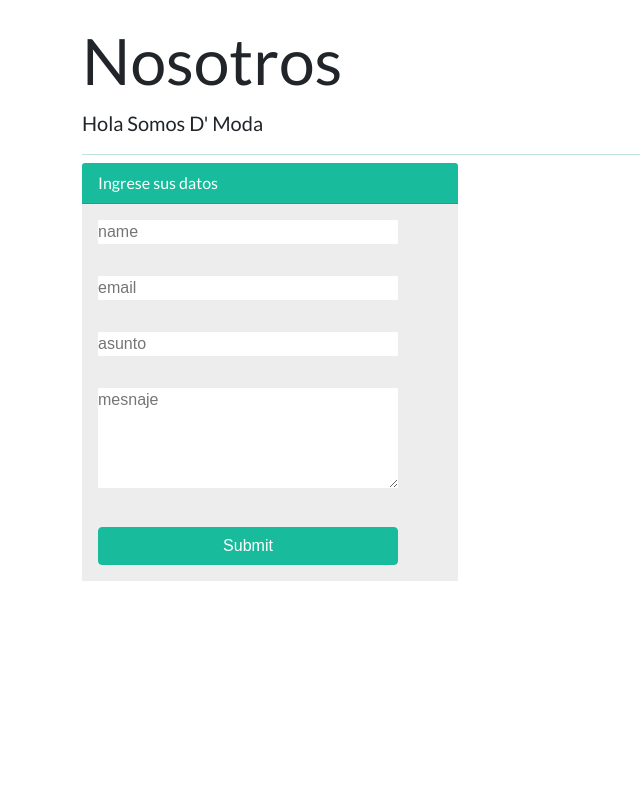
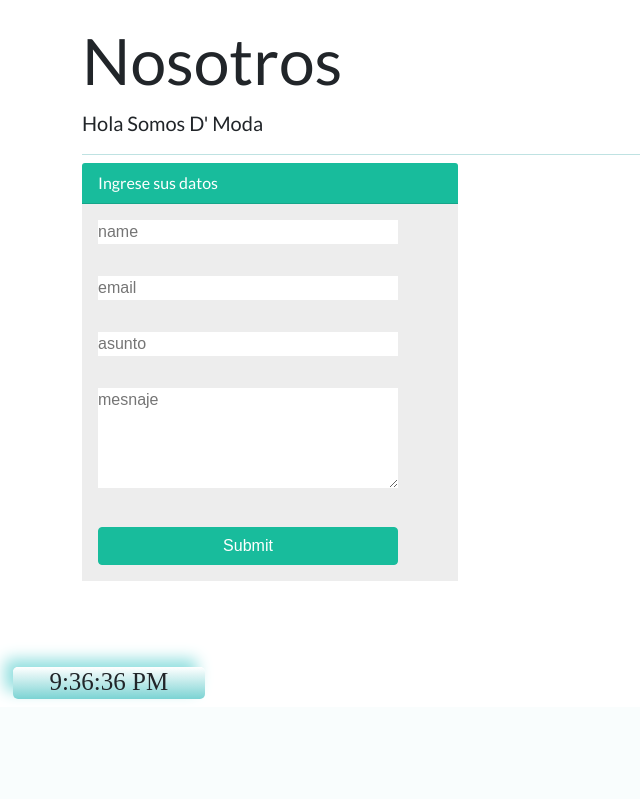
Before and after one commit to JesusAnayaDev/Pagina_Web_DMODA, a PHP site: page /nosotros.php in a window 1280 px wide. Shown: the part 93-892 px from the top of the page, without its empty margins (0-640 px from the left). After the commit the page ends 792 px from the top, so only its background shows below. Run offline with PHP 8.4, Linux system fonts and the light colour scheme.

Commit message:
Se agrego el reloj

```diff
--- a/JS/index_dom.js
+++ b/JS/index_dom.js
@@ -1,7 +1,9 @@
 import hamburguerMenu from "./menu_hamburguesa.js";
+import { digitalClock } from "./reloj.js";
 
 const d = document;
 
 d.addEventListener("DOMContentLoaded", e=> {
     hamburguerMenu(".btn-config", ".enlaces");
+    digitalClock(".reloj", ".relojDigital");
 })
--- /dev/null
+++ b/JS/reloj.js
@@ -0,0 +1,9 @@
+const d = document;
+
+export function digitalClock(clock) {
+  setInterval(() => {
+    let clockHour = new Date().toLocaleTimeString();
+    d.querySelector(clock).innerHTML = `<h3>${clockHour}</h3>`;
+    d.querySelector('h3').classList.add("relojDigital");
+  }, 1000);
+}
--- a/css/style.css
+++ b/css/style.css
@@ -41,6 +41,7 @@ img {
 
 .enlaces.is-active {
   left: 0;
+  opacity: 1;
 }
 
 .logo {
@@ -110,6 +111,38 @@ nav ul li a:hover{
   background: linear-gradient(to bottom, rgb(255, 255, 255), rgb(123, 211, 211));
 }
 
+.hamburger-box {
+  position: relative;
+  display: inline-block;
+  width: 40px;
+  height: 10px;
+}
+
+
+.reloj {
+  display: flex;
+  font-size: 20px;
+  font-family: 'Courier New', Courier, monospace;
+  justify-content: center;
+  align-items: center;
+  position: fixed;
+  z-index: 998;
+  bottom: 1vh;
+  left: 1vw;
+  width: 12rem;
+  height: 2rem;
+  padding: 0;
+  background: linear-gradient(to bottom, rgb(255, 255, 255), rgb(123, 211, 211));
+  border-radius: 5px;
+  box-shadow: -8px -8px 15px rgb(145, 223, 223);
+}
+
+.relojDigital {
+  font-family: 'Times New Roman', Times, serif;
+  padding-top: 5px;
+  font-size: 25px;
+}
+
 @media (max-width: 952px){
   .logo{
     padding-left: 20px;
@@ -137,6 +170,7 @@ nav ul li a:hover{
     left: -100%;
     text-align: center;
     transition: all .5s;
+    opacity: 0;
   }
 
   nav ul li {
@@ -155,42 +189,6 @@ nav ul li a:hover{
   }
 
 
-}
-
-.card-header {
-  background-color: #fff;
-}
-
-.boton {
-  background-color: rgb(5, 89, 110);
-}
-
-.salir {
-  color: rgb(2, 71, 88);
-  text-align: center;
-}
-
-.formulario {
-  background-color: #fff;
-}
-
-.container {
-  width: 100%;
-  height: 100vh;
-}
-
-h3 span {
-  font-size: 60px;
-}
-
-.card {
-  display: inline-block;
-  background-color: var(--dark-color);
-  color: var(--yellow-color);
-}
-
-.card figcaption {
-  padding: 1rem;
 }
 
 .rotate-45 {
--- a/productos.php
+++ b/productos.php
@@ -33,9 +33,4 @@ $numeroDeRopa="numeroDeRopa++";
 
 <?php } ?>
 
-
-
-
-
-
 <?php include("template/pie.php"); ?>
--- a/template/cabecera.php
+++ b/template/cabecera.php
@@ -56,6 +56,9 @@
             <span class="alinear hamburger-inner"></span>
         </span>
     </button>
+
+    <div id="reloj" class="reloj">Reloj Digital</div>
+
     <div class="container">
         <br>
 
```
